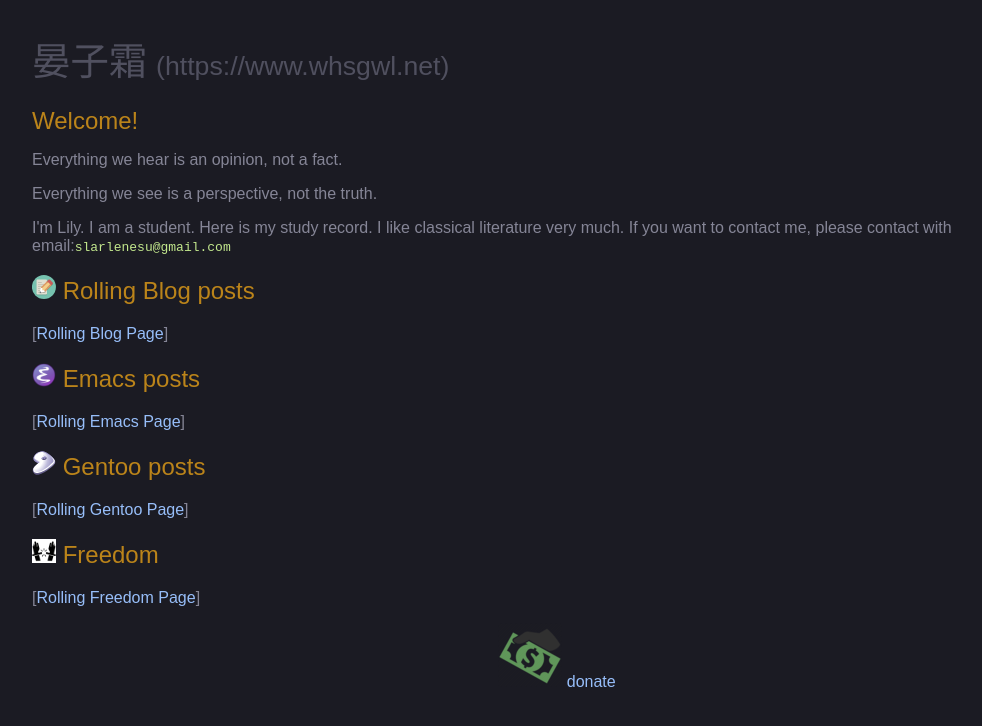
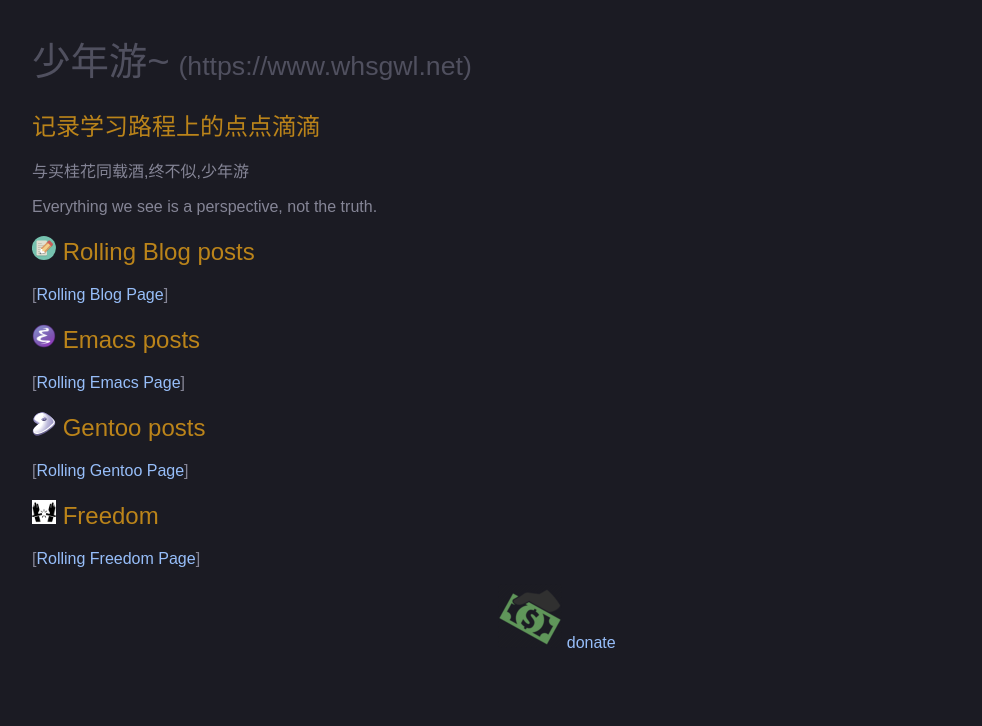
Before and after one commit to ordaatest/YanZiShuang.github.io, a plain HTML site: page index.html in a window 1280 px wide. Shown: the whole page, without its empty margins (83-1065 px from the left). Drawn offline with Linux system fonts and the light colour scheme.

Commit message:
Update index.html

```diff
--- a/index.html
+++ b/index.html
@@ -1,7 +1,7 @@
 <html>
   <head>
     <!-- website title-->
-    <title>晏子霜 Blog</title>
+    <title>少年游</title>
     <!-- icon-->
     <meta name="description" content="ANS.blog">
     <meta name="author" content="晏子霜">
@@ -12,12 +12,10 @@
   </head>
 
     <body>
-      <h1><big>晏子霜</big> <small>(https://www.whsgwl.net)</small></h1>
-      <h2 style="margin:0px">Welcome!</h2>
-      <p>Everything we hear is an opinion, not a fact.</p>
+      <h1><big>少年游~</big> <small>(https://www.whsgwl.net)</small></h1>
+      <h2 style="margin:0px">记录学习路程上的点点滴滴</h2>
+      <p>与买桂花同载酒,终不似,少年游</p>
       <p>Everything we see is a perspective, not the truth.</p>
-      <p>I'm Lily. I am a student. Here is my study record. I like classical literature very much. If you want to contact me, please contact with  email:<code>slarlenesu@gmail.com</code></p>
-
     </body>
 
       <h2><img src="images/blog.svg" alt="Blog"> Rolling Blog posts </h2>
```
